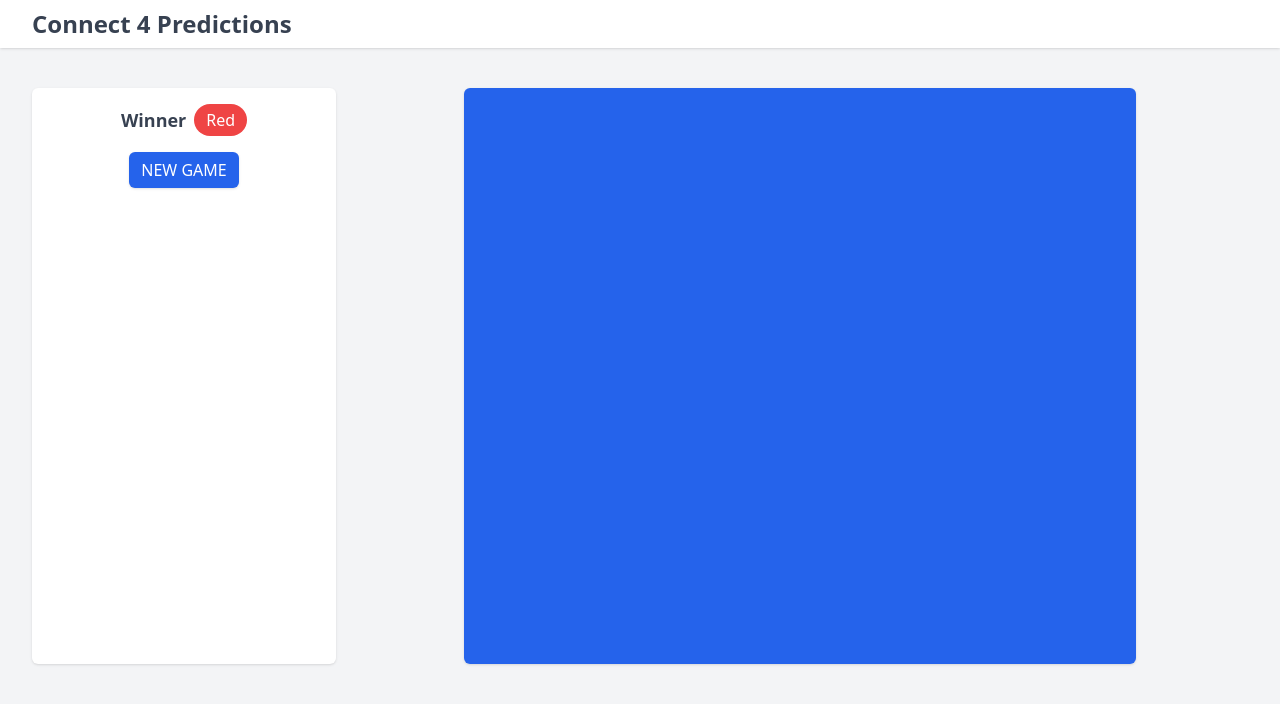
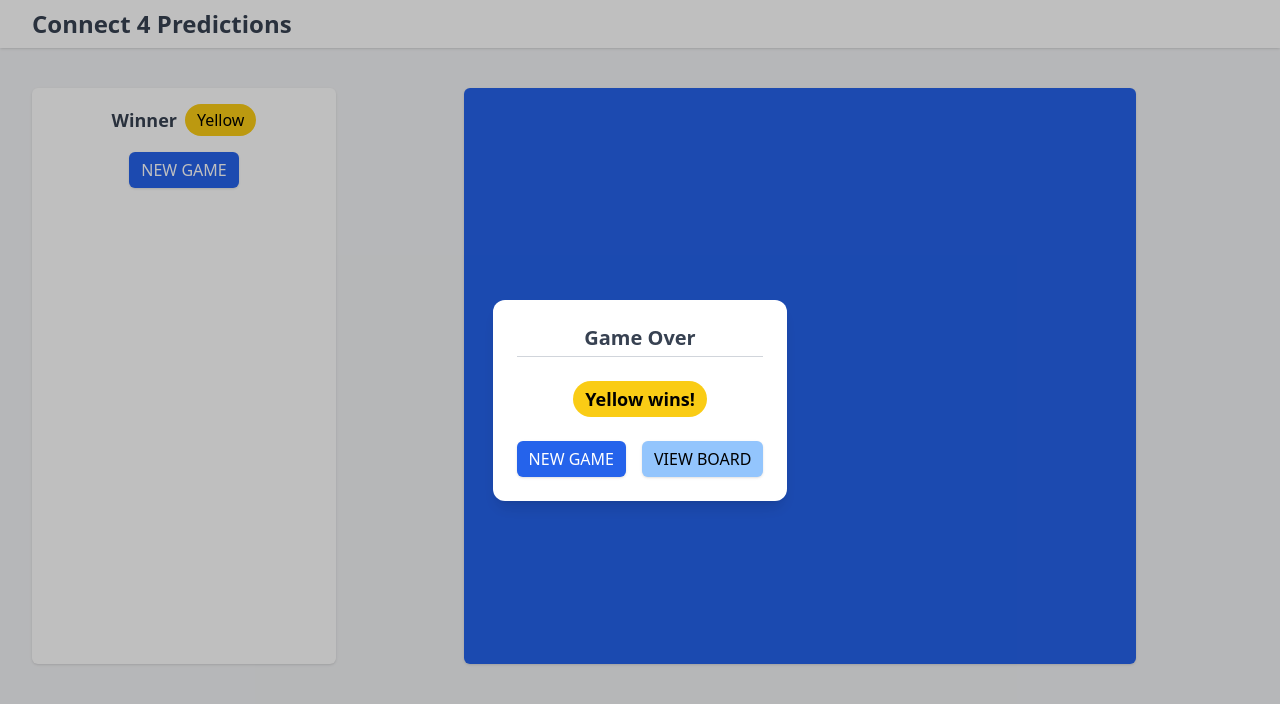
Before and after one commit to gjnels/connect4, a SvelteKit app: page / in a window 1280 px wide. Shown: the top 704 px of the page. Built offline with nearby package versions, Linux system fonts and the light colour scheme.

Commit message:
Show dialog box when game ends

```diff
--- /dev/null
+++ b/src/lib/components/GameOverDialog.svelte
@@ -0,0 +1,59 @@
+<script lang="ts">
+  import { Cell } from '$lib/board'
+  import { game } from '$lib/game'
+  import { fade, fly } from 'svelte/transition'
+
+  export let open: boolean
+
+  const { winner } = game
+</script>
+
+{#if open}
+  <!-- Dialog backdrop -->
+  <div class="fixed inset-0 h-screen w-screen bg-black/25 dark:bg-white/25" transition:fade />
+
+  <!-- Dialog container -->
+  <div class="fixed inset-0 flex h-screen w-screen items-center justify-center">
+    <!-- Dialog -->
+    <div
+      class="flex flex-col rounded-xl bg-white p-6 shadow-lg dark:bg-gray-800"
+      transition:fly={{ y: 10 }}
+    >
+      <h2 class="text-center text-xl font-bold">Game Over</h2>
+      <hr class="mb-6 mt-1 border-gray-300 dark:border-gray-500" />
+      {#if $winner}
+        <p
+          class="self-center rounded-full px-3 py-1 text-lg font-semibold {$winner.winner ===
+          Cell.RED
+            ? 'bg-red-500 text-white'
+            : 'bg-yellow-400 text-black'}"
+        >
+          {$winner.winner === Cell.RED ? 'Red' : 'Yellow'} wins!
+        </p>
+      {:else}
+        <p class="self-center text-lg font-semibold text-gray-900 dark:text-gray-100">
+          It's a tie!
+        </p>
+      {/if}
+      <div class="mt-6 flex justify-center gap-4">
+        <button
+          class="rounded-md bg-blue-600 px-3 py-1.5 font-medium uppercase text-white shadow hover:brightness-110"
+          on:click={() => {
+            game.newGame()
+            open = false
+          }}
+        >
+          New Game
+        </button>
+        <button
+          class="rounded-md bg-blue-300 px-3 py-1.5 font-medium uppercase text-black shadow hover:brightness-110"
+          on:click={() => {
+            open = false
+          }}
+        >
+          View Board
+        </button>
+      </div>
+    </div>
+  </div>
+{/if}
--- a/src/routes/+page.svelte
+++ b/src/routes/+page.svelte
@@ -1,11 +1,21 @@
 <script lang="ts">
   import { BOARD_HEIGHT, BOARD_WIDTH, Cell, board, game } from '$lib'
   import BoardCell from '$lib/components/BoardCell.svelte'
+  import GameOverDialog from '$lib/components/GameOverDialog.svelte'
 
   const { winner, turn } = game
   game.newGame()
   for (let i = 0; i < 20; i++) {
     game.takeTurn(Math.floor(Math.random() * BOARD_WIDTH))
+  }
+
+  $: gameOver = !!$winner || board.isFull()
+
+  let dialogOpen = false
+  $: {
+    if (gameOver) {
+      dialogOpen = true
+    }
   }
 </script>
 
@@ -15,13 +25,17 @@
     class="flex items-center justify-between gap-x-8 gap-y-4 rounded-md bg-white p-4 shadow dark:bg-gray-800 md:w-1/4 md:flex-col md:justify-start"
   >
     <div class="flex items-center gap-2">
-      {#if $winner}
-        <span class="text-lg font-bold">Winner</span>
-        <span
-          class="rounded-full px-3 py-1 font-medium {$turn === Cell.RED
-            ? 'bg-red-500 text-white'
-            : 'bg-yellow-400 text-black'}">{$turn === Cell.RED ? 'Red' : 'Yellow'}</span
-        >
+      {#if gameOver}
+        {#if $winner}
+          <span class="text-lg font-bold">Winner</span>
+          <span
+            class="rounded-full px-3 py-1 font-medium {$winner.winner === Cell.RED
+              ? 'bg-red-500 text-white'
+              : 'bg-yellow-400 text-black'}">{$winner.winner === Cell.RED ? 'Red' : 'Yellow'}</span
+          >
+        {:else}
+          <span class="text-lg font-semibold text-gray-900 dark:text-gray-100">It's a tie!</span>
+        {/if}
       {:else}
         <span>Next Move</span>
         <span
@@ -61,3 +75,5 @@
     </div>
   </div>
 {/if}
+
+<GameOverDialog bind:open={dialogOpen} />
```
